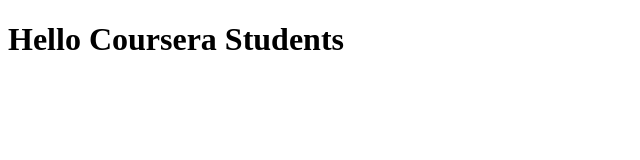
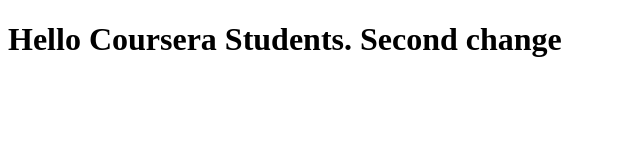
Before and after one commit to EleazarAldayG/coursera-Angular, a plain HTML site: page index.html in a window 1280 px wide. Shown: the whole page, without its empty margins (0-640 px from the left). Drawn offline with Linux system fonts and the light colour scheme.

Commit message:
Segundo cambio

```diff
--- a/index.html
+++ b/index.html
@@ -5,6 +5,6 @@
     <title>Hello Coursera</title>
   </head>
   <body>
-    <h1>Hello Coursera Students</h1>
+    <h1>Hello Coursera Students. Second change</h1>
   </body>
 </html>
```
